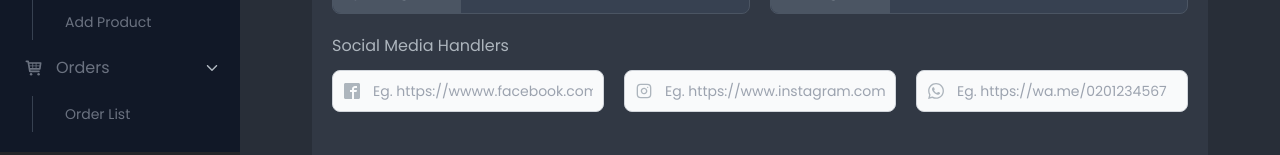
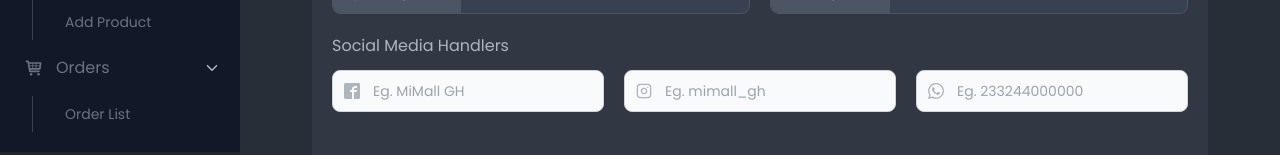
Before and after one commit to PrinceNarteh/admin.mimallgh, a Next.js app: page /shops/add in a window 1280 px wide. Shown: the part 584-739 px from the top of the page. Built offline with nearby package versions, Linux system fonts and the light colour scheme; no server answers.

Commit message:
make some social media icons links

```diff
--- a/components/ShopForm.tsx
+++ b/components/ShopForm.tsx
@@ -225,7 +225,7 @@ export const ShopForm = ({ shop: shopData }: { shop?: any }) => {
                   type="text"
                   id="email-address-icon"
                   className="block w-full rounded-lg border border-gray-300 bg-gray-50 p-2.5 pl-10 text-sm text-gray-900 focus:border-blue-500 focus:ring-blue-500  dark:border-gray-600 dark:bg-gray-700 dark:text-white dark:placeholder-gray-400 dark:focus:border-blue-500 dark:focus:ring-blue-500"
-                  placeholder="Eg. https://wwww.facebook.com/username/"
+                  placeholder="Eg. MiMall GH"
                   {...register("facebookHandle")}
                 />
               </div>
@@ -237,7 +237,7 @@ export const ShopForm = ({ shop: shopData }: { shop?: any }) => {
                   type="text"
                   id="email-address-icon"
                   className="block w-full rounded-lg border border-gray-300 bg-gray-50 p-2.5 pl-10 text-sm text-gray-900 focus:border-blue-500 focus:ring-blue-500  dark:border-gray-600 dark:bg-gray-700 dark:text-white dark:placeholder-gray-400 dark:focus:border-blue-500 dark:focus:ring-blue-500"
-                  placeholder="Eg. https://www.instagram.com/username/"
+                  placeholder="Eg. mimall_gh"
                   {...register("instagramHandle")}
                 />
               </div>
@@ -249,7 +249,7 @@ export const ShopForm = ({ shop: shopData }: { shop?: any }) => {
                   type="text"
                   id="email-address-icon"
                   className="block w-full rounded-lg border border-gray-300 bg-gray-50 p-2.5 pl-10 text-sm text-gray-900 file:text-light-gray focus:border-blue-500  focus:ring-blue-500 dark:border-gray-600 dark:bg-gray-700 dark:text-white dark:placeholder-gray-400 dark:focus:border-blue-500 dark:focus:ring-blue-500"
-                  placeholder="Eg. https://wa.me/0201234567"
+                  placeholder="Eg. 233244000000"
                   {...register("whatsappNumber")}
                 />
               </div>
```
